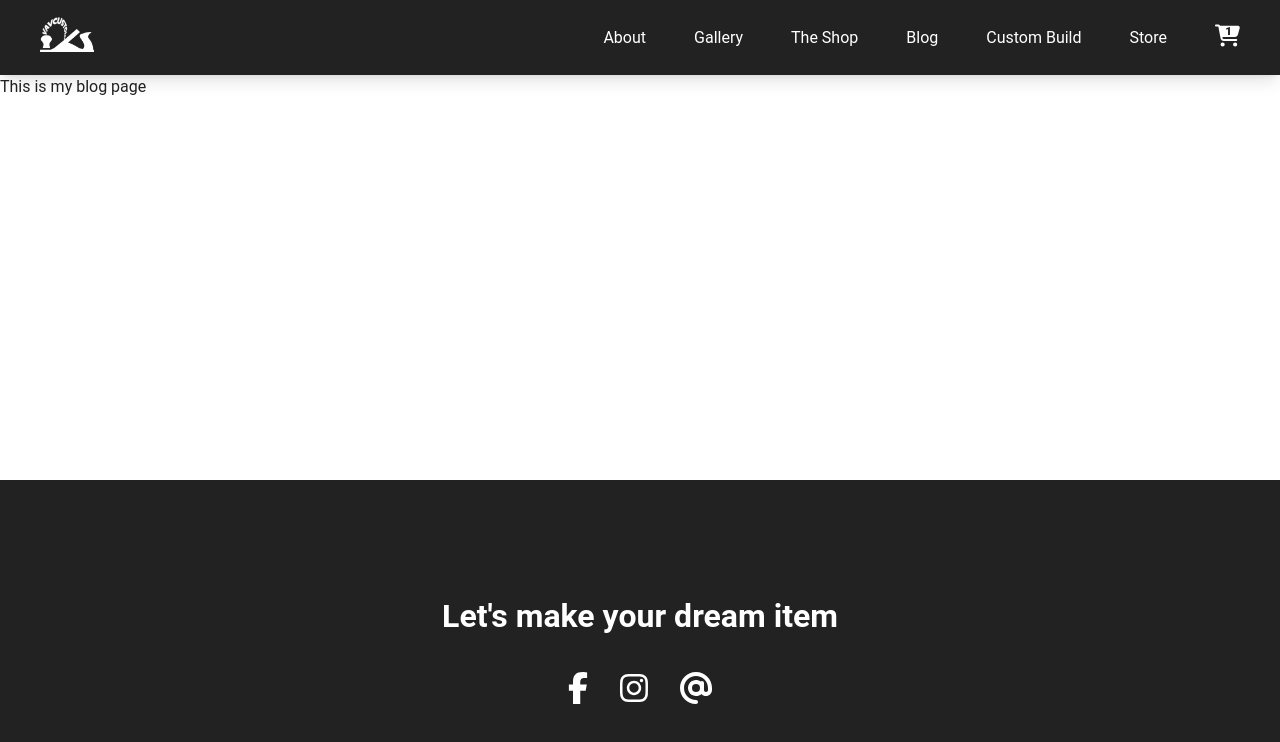
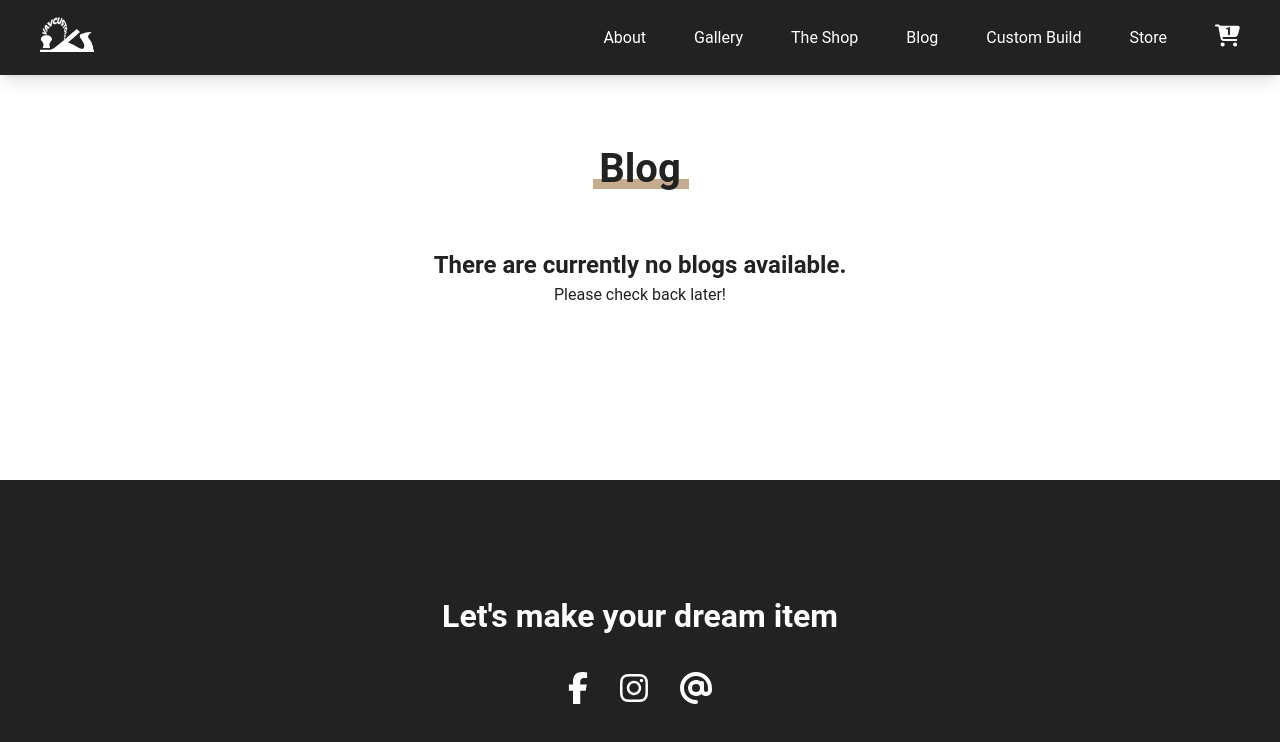
Before and after one commit to alyssavoccia/vav-customs-next, a Next.js app: page /blog in a window 1280 px wide. Shown: the top 742 px of the page. Built offline with nearby package versions, Linux system fonts and the light colour scheme.

Commit message:
Updated blog page

```diff
--- /dev/null
+++ b/components/BlogPostsGrid.js
@@ -0,0 +1,19 @@
+import styles from '../styles/BlogPostsGrid.module.css';
+
+const BlogPostsGrid = () => {
+  const blogPosts = [];
+
+  return (
+    <section className={styles.blogPosts}>
+      {blogPosts.length > 0
+        ? <h1>Blog Posts</h1>
+        : <div className={styles.noItems}>
+            <h2>There are currently no blogs available.</h2>
+            <p>Please check back later!</p>
+          </div>
+      }
+    </section>
+  )
+}
+
+export default BlogPostsGrid;
--- a/pages/api/hello.js
+++ /dev/null
@@ -1,5 +0,0 @@
-// Next.js API route support: https://nextjs.org/docs/api-routes/introduction
-
-export default function handler(req, res) {
-  res.status(200).json({ name: 'John Doe' })
-}
--- a/pages/blog.js
+++ b/pages/blog.js
@@ -1,6 +1,16 @@
+import BlogPostsGrid from '../components/BlogPostsGrid';
+import styles from '../styles/Blog.module.css';
+
 const blog = () => {
   return (
-    <div>This is my blog page</div>
+    <section className="page-section">
+      <div className={styles.container}>
+        <div className={styles.titleContainer}>
+          <h1 className="section-title">Blog</h1>
+        </div>
+        <BlogPostsGrid />
+      </div>
+    </section>
   )
 }
 
--- /dev/null
+++ b/styles/Blog.module.css
@@ -0,0 +1,11 @@
+.container {
+  align-items: center;
+  display: flex;
+  flex-direction: column;
+  margin: 0 auto;
+  max-width: 1100px;
+}
+
+.titleContainer {
+  width: 95px;
+}
--- /dev/null
+++ b/styles/BlogPostsGrid.module.css
@@ -0,0 +1,4 @@
+.noItems {
+  margin: 2rem 0;
+  text-align: center;
+}
```
